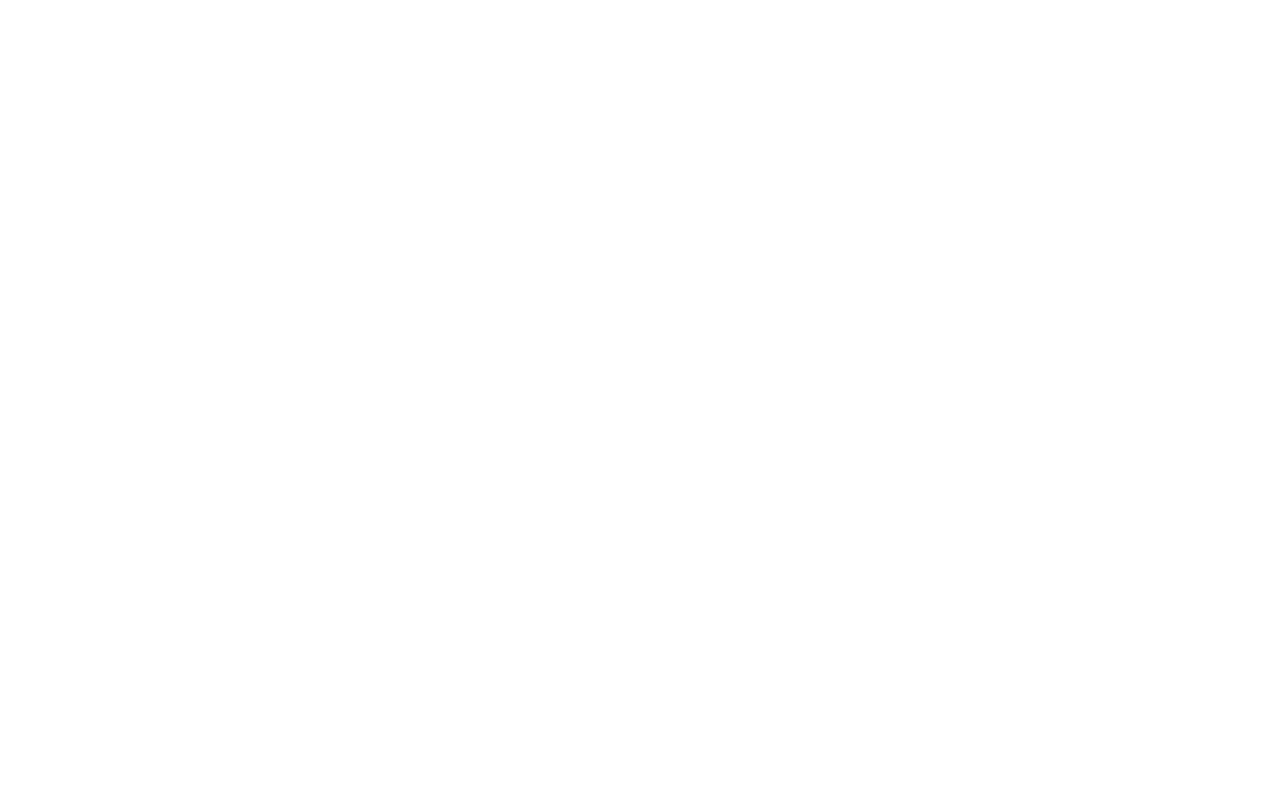
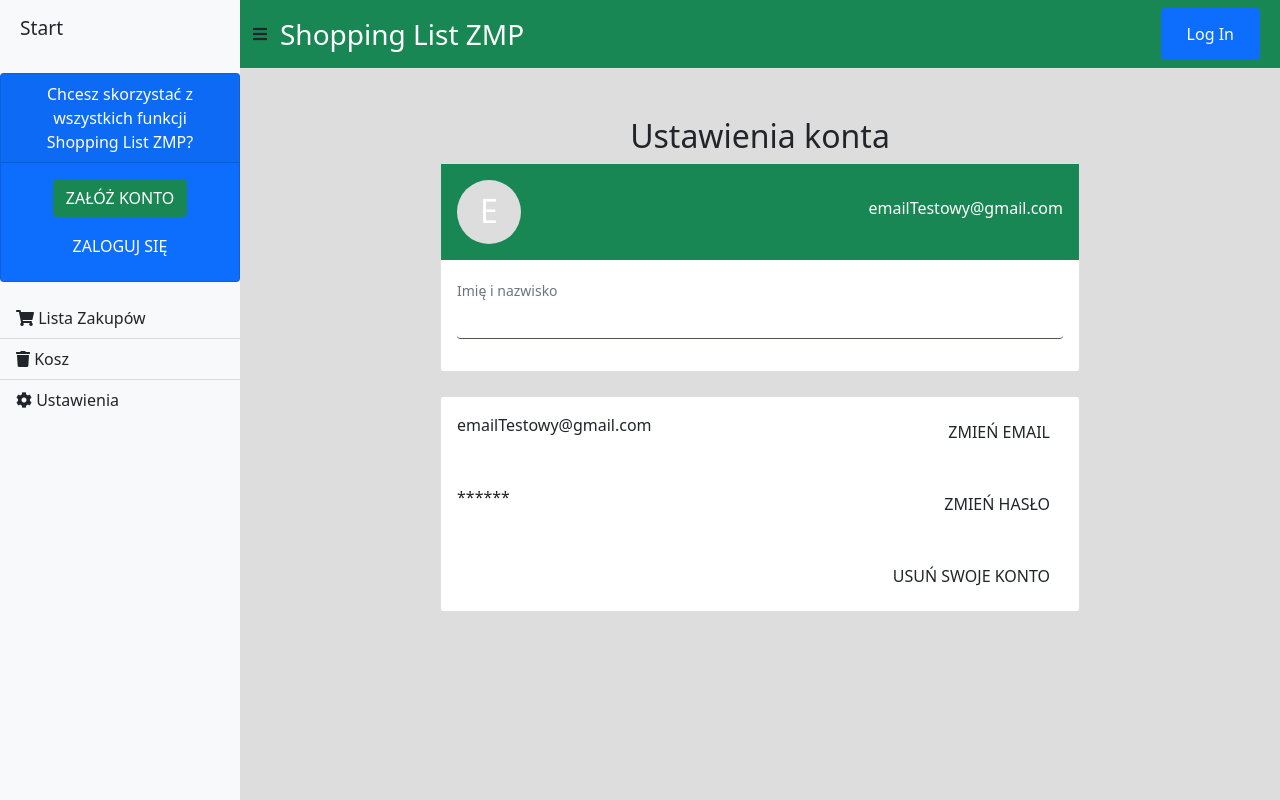
Before and after one commit to carcassonne-team/Shopping-List-Web, a Vue app: page /settings in a window 1280 px wide. Before the commit this address had no page. Built offline with nearby package versions, Linux system fonts and the light colour scheme.

Commit message:
create settings view

```diff
--- a/src/components/SideBar.vue
+++ b/src/components/SideBar.vue
@@ -16,14 +16,14 @@
             </button>
           </div>
         </div>
-        <a href="#" class="list-group-item list-group-item-action bg-light"
-          ><i class="fas fa-shopping-cart"></i> Lista Zakupów</a
+        <router-link to="/" class="list-group-item list-group-item-action bg-light"
+          ><i class="fas fa-shopping-cart"></i> Lista Zakupów</router-link
         >
-        <a href="#" class="list-group-item list-group-item-action bg-light"
-          ><i class="fas fa-trash"></i> Kosz</a
+        <router-link to="settings" class="list-group-item list-group-item-action bg-light"
+          ><i class="fas fa-trash"></i> Kosz</router-link
         >
-        <a href="#" class="list-group-item list-group-item-action bg-light"
-          ><i class="fas fa-cog"></i> Ustawienia</a
+        <router-link to="settings" class="list-group-item list-group-item-action bg-light"
+          ><i class="fas fa-cog"></i> Ustawienia</router-link
         >
       </div>
     </div>
--- /dev/null
+++ b/src/components/settings/ChangeEmailModal.vue
@@ -0,0 +1,46 @@
+<template>
+  <div class="modal fade" id="changeEmailModal" tabindex="-1" aria-labelledby="changeEmailModal" aria-hidden="true">
+  <div class="modal-dialog">
+    <div class="modal-content">
+      <div class="modal-header">
+        <h5 class="modal-title" id="changeEmailModal">Zmień Email</h5>
+        <button type="button" class="btn-close" data-bs-dismiss="modal" aria-label="Close"></button>
+      </div>
+      <div class="modal-body">
+        <form>
+            <div class="mb-3">
+                <label for="exampleInputEmail1" class="form-label">Podaj adres email</label>
+                <input type="email" class="form-control" id="exampleInputEmail1" aria-describedby="emailHelp">
+            </div>
+            <div class="mb-3">
+                <label for="exampleInputPassword1" class="form-label">Podaj hasło</label>
+                <input type="password" class="form-control" id="exampleInputPassword1">
+            </div>
+        </form>
+      </div>
+      <div class="modal-footer">
+        <button type="button" class="btn btn-secondary" data-bs-dismiss="modal">ANULUJ</button>
+        <button type="button" class="btn btn-primary">ZMIEŃ EMAIL</button>
+      </div>
+    </div>
+  </div>
+</div>
+</template>
+
+<script>
+export default {
+
+}
+</script>
+
+<style>
+.modal-dialog {
+  height: 100vh !important;
+  display: flex;
+}
+
+.modal-content {
+  margin: auto !important;
+  height: fit-content !important;
+}
+</style>
--- /dev/null
+++ b/src/components/settings/ChangePasswordModal.vue
@@ -0,0 +1,50 @@
+<template>
+  <div class="modal fade" id="changePasswordModal" tabindex="-1" aria-labelledby="changePasswordModal" aria-hidden="true">
+  <div class="modal-dialog">
+    <div class="modal-content">
+      <div class="modal-header">
+        <h5 class="modal-title" id="changePasswordModal">Zmień Email</h5>
+        <button type="button" class="btn-close" data-bs-dismiss="modal" aria-label="Close"></button>
+      </div>
+      <div class="modal-body">
+        <form>
+            <div class="mb-3">
+                <label for="pass" class="form-label">Podaj hasło</label>
+                <input type="password" class="form-control" id="pass">
+            </div>
+            <div class="mb-3">
+                <label for="NewPass" class="form-label">Podaj nowe hasło</label>
+                <input type="password" class="form-control" id="NewPass">
+            </div>
+            <div class="mb-3">
+                <label for="confirmNewPass" class="form-label">Powtórz nowe hasło</label>
+                <input type="password" class="form-control" id="confirmNewPass">
+            </div>
+        </form>
+      </div>
+      <div class="modal-footer">
+        <button type="button" class="btn btn-secondary" data-bs-dismiss="modal">ANULUJ</button>
+        <button type="button" class="btn btn-primary">ZMIEŃ HASŁO</button>
+      </div>
+    </div>
+  </div>
+</div>
+</template>
+
+<script>
+export default {
+
+}
+</script>
+
+<style>
+.modal-dialog {
+  height: 100vh !important;
+  display: flex;
+}
+
+.modal-content {
+  margin: auto !important;
+  height: fit-content !important;
+}
+</style>
--- /dev/null
+++ b/src/components/settings/DeleteAccount.vue
@@ -0,0 +1,37 @@
+<template>
+  <div class="modal fade" id="deleteAccount" tabindex="-1" aria-labelledby="deleteAccount" aria-hidden="true">
+  <div class="modal-dialog">
+    <div class="modal-content">
+      <div class="modal-header bg-success">
+        <h5 class="modal-title" id="deleteAccount">Czy na pewno chcesz usunąc Swoje konto?</h5>
+        <button type="button" class="btn-close" data-bs-dismiss="modal" aria-label="Close"></button>
+      </div>
+      <div class="modal-body">
+        <p>Stracisz wszystkie swoje listy. Po skasowaniu konta nie będziemy w stanie ich przywrócić. Czy jesteś pewna, że chcesz trwale usunąć swoje konto?</p>
+      </div>
+      <div class="modal-footer">
+        <button type="button" class="btn btn-secondary" data-bs-dismiss="modal">ZAMKNIJ</button>
+        <button type="button" class="btn btn-primary">USUŃ</button>
+      </div>
+    </div>
+  </div>
+</div>
+</template>
+
+<script>
+export default {
+
+}
+</script>
+
+<style>
+.modal-dialog {
+  height: 100vh !important;
+  display: flex;
+}
+
+.modal-content {
+  margin: auto !important;
+  height: fit-content !important;
+}
+</style>
--- a/src/components/showLists.vue
+++ b/src/components/showLists.vue
@@ -51,7 +51,7 @@
 
 <style scoped>
 .card {
-  width: 40rem;
+  max-width: 40rem;
   min-height: 6rem;
   transition: 0.3s ease;
 }
--- a/src/views/lists/Home.vue
+++ b/src/views/lists/Home.vue
@@ -1,7 +1,7 @@
 <template>
   <nav-bar>
-      <create-list v-if="!false"></create-list>
-      <show-lists name="nazwa listy" v-if="false"></show-lists>
+      <create-list v-if="false"></create-list>
+      <show-lists name="nazwa listy" v-if="!false"></show-lists>
   </nav-bar>
 </template>
 
--- /dev/null
+++ b/src/views/lists/Settings.vue
@@ -0,0 +1,85 @@
+<template>
+  <nav-bar>
+      <h2 class="text-center mt-5">Ustawienia konta</h2>
+      <div class="card mt-2 mx-auto pl-5">
+            <div class="card-body bg-success">
+                <span class="white float-end emailText">emailTestowy@gmail.com</span>
+                <div class="circleName">E</div>
+            </div>
+            <div class="card-body">
+                <div class="mb-3">
+                    <label for="dataInput" class="form-text">Imię i nazwisko</label>
+                    <input type="name" class="form-control" id="dataInput">
+                </div>
+            </div>
+        </div>
+
+      <div class="card mt-4 mx-auto pl-5">
+            <div class="card-body">
+                <div class="mb-3">
+                    <div class="email">
+                        <span>emailTestowy@gmail.com</span>
+                        <span class="float-end">
+                            <button class="btn" data-bs-toggle="modal" data-bs-target="#changeEmailModal">ZMIEŃ EMAIL</button>
+                        </span>
+                        <change-email-modal></change-email-modal>
+                    </div>
+                    <div class="pass pt-5">
+                        <span>******</span>
+                        <span class="float-end">
+                            <button class="btn" data-bs-toggle="modal" data-bs-target="#changePasswordModal">ZMIEŃ HASŁO</button>
+                        </span>
+                        <change-password-modal></change-password-modal>
+                    </div>
+                    <div class="pass pt-5">
+                        <span class="float-end">
+                            <button class="btn" data-bs-toggle="modal" data-bs-target="#deleteAccount">USUŃ SWOJE KONTO</button>
+                        </span>
+                        <delete-account></delete-account>
+                    </div>
+                </div>
+            </div>
+        </div>
+  </nav-bar>
+</template>
+
+<script>
+import NavBar from '../../components/SideBar.vue';
+import changeEmailModal from '../../components/settings/ChangeEmailModal';
+import changePasswordModal from '../../components/settings/ChangePasswordModal';
+import DeleteAccount from '../../components/settings/DeleteAccount';
+
+export default {
+    components: {NavBar,changeEmailModal,changePasswordModal,DeleteAccount},
+}
+</script>
+
+<style scoped>
+.card {
+    max-width: 40rem;
+}
+
+.white {
+    color: #fff;
+}
+
+.form-control {
+  border: none;
+  border-bottom: 1px solid rgb(80, 82, 75);
+}
+
+.emailText {
+    padding-top: 1rem;
+}
+
+.circleName {
+    width: 4rem;
+    height: 4rem;
+    border-radius: 50%;
+    background-color: #ddd;
+    text-align: center;
+    font-size: 2rem;
+    padding-top: 0.4rem;
+    color: #fff;
+}
+</style>
--- a/src/views/lists/Test.vue
+++ b/src/views/lists/Test.vue
@@ -1,46 +1,60 @@
 <template>
-  <div class="d-flex" id="wrapper" :class="{ toggled: isActive }">
-    <div class="bg-light border-right" id="sidebar-wrapper">
-      <div class="sidebar-heading">Start</div>
-      <div class="list-group list-group-flush">
-        <a href="#" class="list-group-item list-group-item-action bg-light"
-          >Lista Zakupów</a
-        >
-        <a href="#" class="list-group-item list-group-item-action bg-light"
-          >Kosz</a
-        >
-        <a href="#" class="list-group-item list-group-item-action bg-light"
-          >Ustawienia</a
-        >
-        <div class="card text-dark bg-info mb-3" style="max-width: 18rem;">
-  <div class="card-header">Header</div>
-  <div class="card-body">
-    <h5 class="card-title">Info card title</h5>
-    <p class="card-text">Some quick example text to build on the card title and make up the bulk of the card's content.</p>
-  </div>
-</div>
+  <div class="container">
+    <div class="row">
+      <div id="filter-panel" class="collapse filter-panel">
+        <div class="panel panel-default">
+          <div class="panel-body">
+            <form class="form-inline" role="form">
+              <div class="form-group">
+                <label class="filter-col" style="margin-right:0;" for="pref-perpage">Rows per page:</label>
+                <select id="pref-perpage" class="form-control">
+                  <option value="2">2</option>
+                  <option value="3">3</option>
+                  <option value="4">4</option>
+                  <option value="5">5</option>
+                  <option value="6">6</option>
+                  <option value="7">7</option>
+                  <option value="8">8</option>
+                  <option value="9">9</option>
+                  <option selected="selected" value="10">10</option>
+                  <option value="15">15</option>
+                  <option value="20">20</option>
+                  <option value="30">30</option>
+                  <option value="40">40</option>
+                  <option value="50">50</option>
+                  <option value="100">100</option>
+                  <option value="200">200</option>
+                  <option value="300">300</option>
+                  <option value="400">400</option>
+                  <option value="500">500</option>
+                  <option value="1000">1000</option>
+                </select>
+              </div> <!-- form group [rows] -->
+              <div class="form-group">
+                <label class="filter-col" style="margin-right:0;" for="pref-search">Search:</label>
+                <input type="text" class="form-control input-sm" id="pref-search">
+              </div><!-- form group [search] -->
+              <div class="form-group">
+                <label class="filter-col" style="margin-right:0;" for="pref-orderby">Order by:</label>
+                <select id="pref-orderby" class="form-control">
+                  <option>Descendent</option>
+                </select>
+              </div> <!-- form group [order by] -->
+              <div class="form-group">
+                <div class="checkbox" style="margin-left:10px; margin-right:10px;">
+                  <label><input type="checkbox"> Remember parameters</label>
+                </div>
+                <button type="submit" class="btn btn-default filter-col">
+                  <span class="glyphicon glyphicon-record"></span> Save Settings
+                </button>
+              </div>
+            </form>
+          </div>
+        </div>
       </div>
-    </div>
-    <div id="page-content-wrapper">
-      <nav
-        class="navbar navbar-expand-lg navbar-light bg-success border-bottom"
-      >
-        <button class="btn" id="menu-toggle" @click="switchBar">
-          <i class="fas fa-bars"></i>
-        </button>
-        <router-link class="navbar-brand fs-3 text-center white" to="/"
-          >Shopping List ZMP</router-link
-        >
-
-        <div
-          class="collapse navbar-collapse justify-content-end"
-          id="navbarSupportedContent"
-        >
-          <button type="button" class="btn btn-primary">
-            <router-link to="/login" class="btn white">Log In</router-link>
-          </button>
-        </div>
-      </nav>
+      <button type="button" class="btn btn-primary" data-toggle="collapse" data-target="#filter-panel">
+        <span class="glyphicon glyphicon-cog"></span> Advanced Search
+      </button>
     </div>
   </div>
 </template>
@@ -63,15 +77,15 @@
 <style scoped>
 #wrapper {
   overflow-x: hidden;
+  background-color: #ddd;
 }
 
 #sidebar-wrapper {
   min-height: 100vh;
   margin-left: -15rem;
-  -webkit-transition: margin 0.25s ease-out;
-  -moz-transition: margin 0.25s ease-out;
-  -o-transition: margin 0.25s ease-out;
   transition: margin 0.25s ease-out;
+  position: absolute;
+  right: 0;
 }
 
 #sidebar-wrapper .sidebar-heading {
@@ -87,12 +101,20 @@
   min-width: 100vw;
 }
 
+.routerBtn {
+  text-decoration: none;
+}
+
 .white {
   color: #fff;
 }
 
 #wrapper.toggled #sidebar-wrapper {
   margin-left: 0;
+}
+
+.collapse {
+  padding-right: 20px;
 }
 
 @media (min-width: 768px) {
@@ -106,7 +128,7 @@
   }
 
   #wrapper.toggled #sidebar-wrapper {
-    margin-left: -15rem;
+    margin-left: 15rem;
   }
 }
 </style>
```
Also changed, not shown: src/components/EditList.vue (+20 -2 lines), src/router/index.js (+6 -1 lines).
